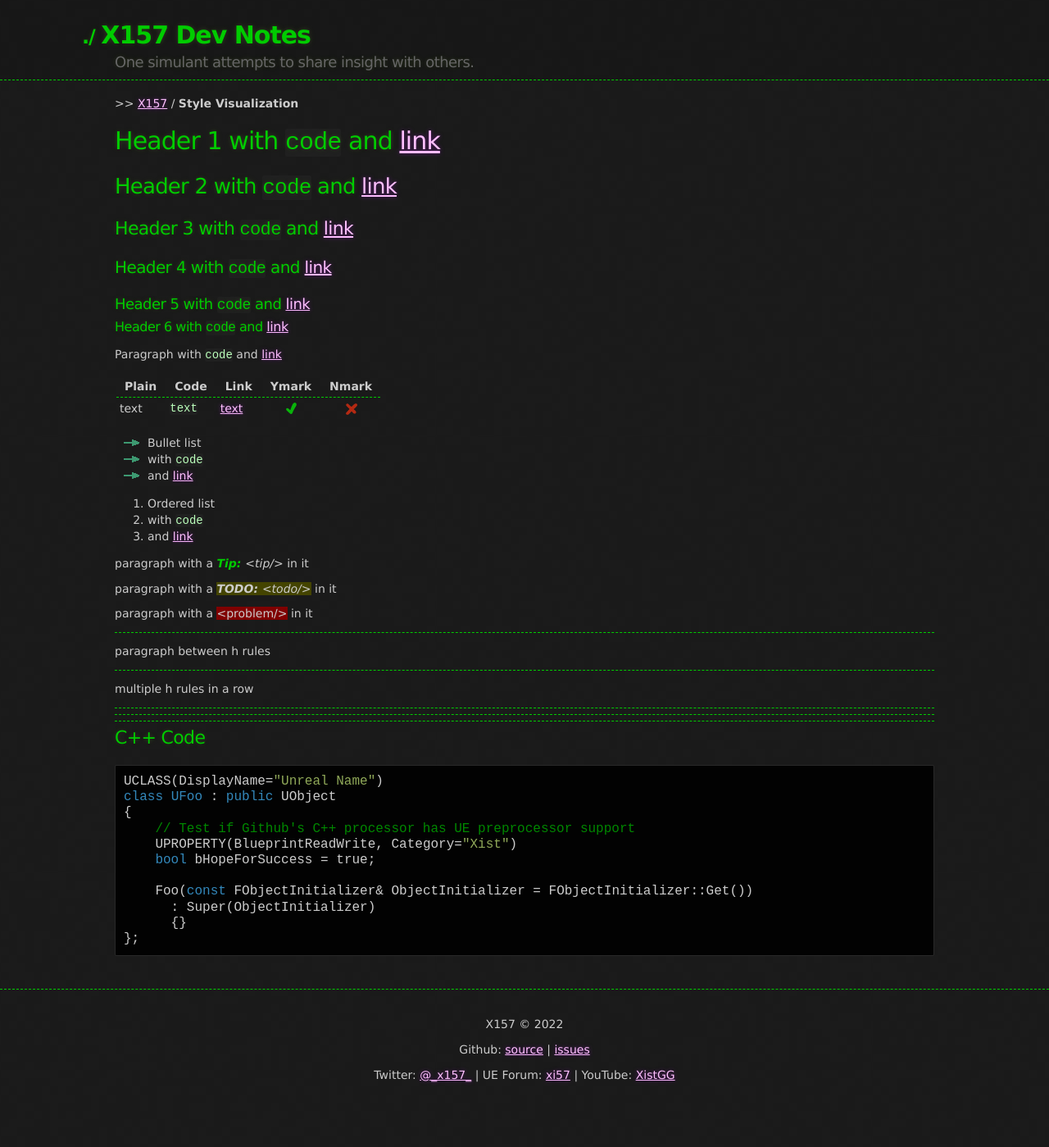
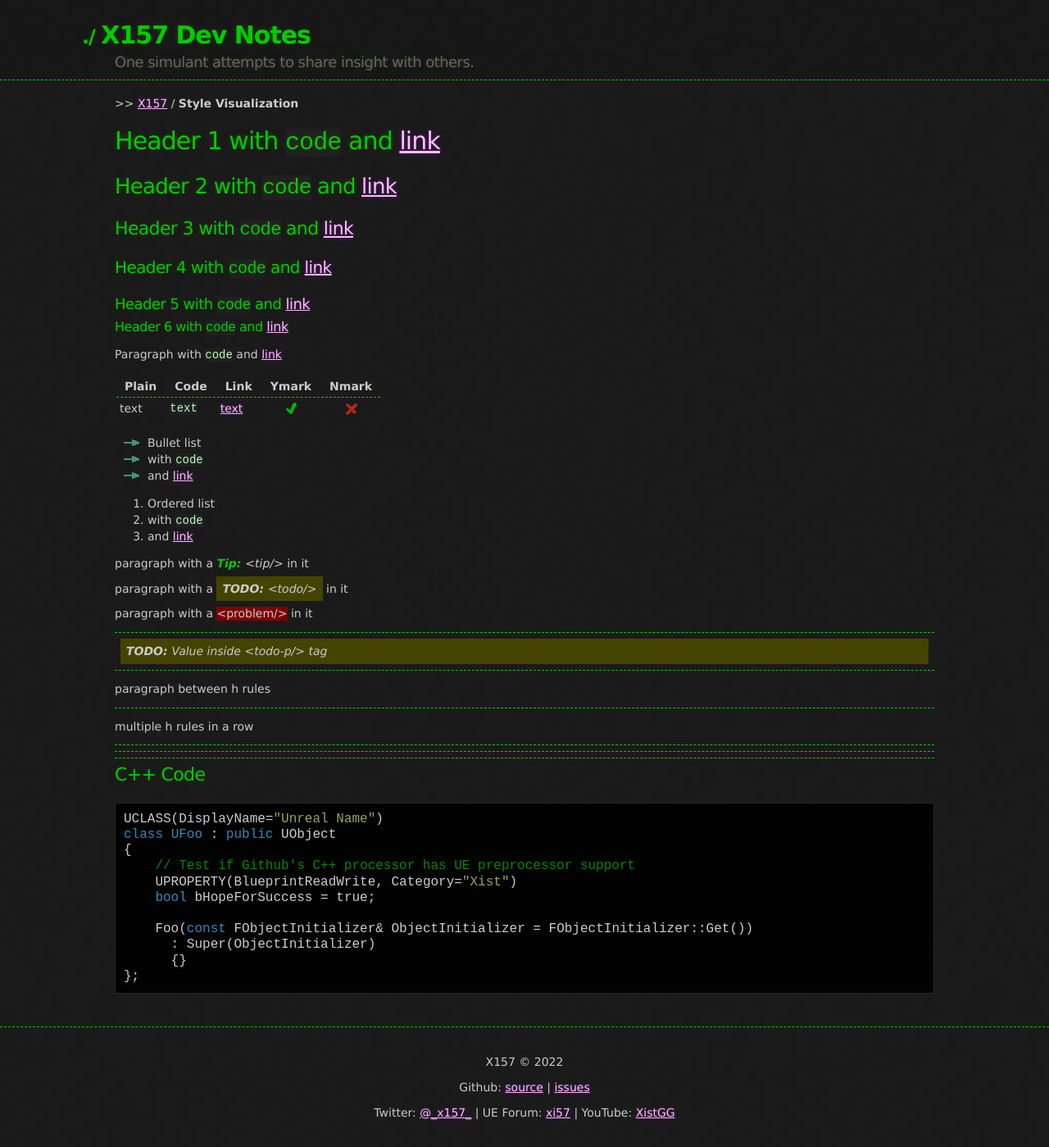
Before and after one commit to x157/x157.github.io, a Jekyll site: the page built from style.md, in a window 1280 px wide. Shown: the whole page at 82% size. Built offline with Jekyll 4.4.1, drawn with Linux system fonts in a browser that asks for light colours; before the commit the page ends 1354 px from its top, so only the background shows below that.

Commit message:
Update <todo/> style + add <todo-p/>

```diff
--- a/assets/css/style.scss
+++ b/assets/css/style.scss
@@ -357,7 +357,8 @@ footer {
 }
 
 tip {
-  font-style: italic
+  font-style: italic;
+  display: inline-block;
 }
 
 tip:before {
@@ -368,7 +369,9 @@ tip:before {
 
 todo {
   background-color: #444400;
-  font-style: italic
+  font-style: italic;
+  display: inline;
+  padding: 0.5em;
 }
 
 todo:before {
@@ -378,6 +381,23 @@ todo:before {
   font-weight: bold
 }
 
+todo-p {
+  background-color: #444400;
+  font-style: italic;
+  display: block;
+  padding: 0.5em;
+  margin: 0.5em;
+}
+
+todo-p:before {
+  content: "TODO: ";
+  background-color: #444400;
+  font-style: italic;
+  font-weight: bold
+}
+
+
 problem {
+  display: inline-block;
   background-color: #800000
 }
--- a/style.md
+++ b/style.md
@@ -34,6 +34,12 @@ paragraph with a <problem>&lt;problem/&gt;</problem> in it
 
 ------------------------------------------------------------
 
+<todo-p>
+Value inside &lt;todo-p/&gt; tag
+</todo-p>
+
+------------------------------------------------------------
+
 paragraph between h rules
 
 ------------------------------------------------------------
```
